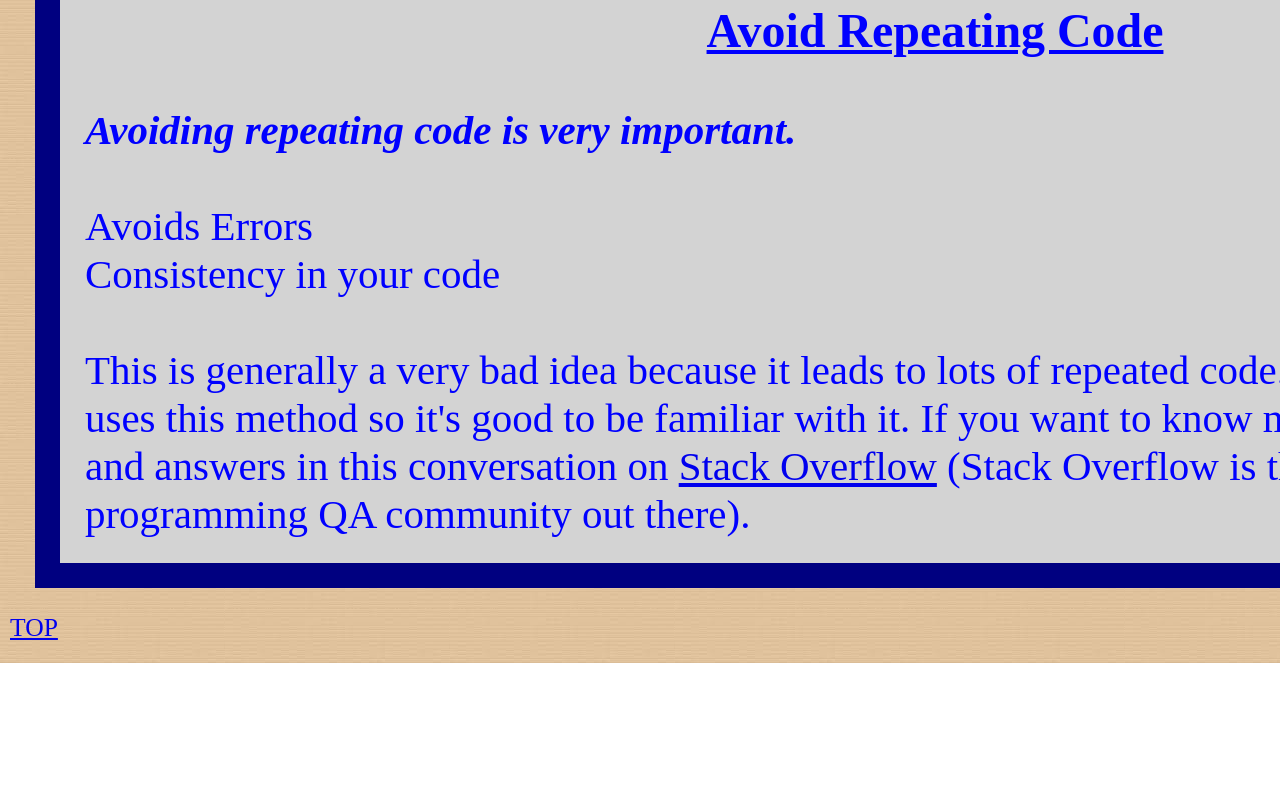
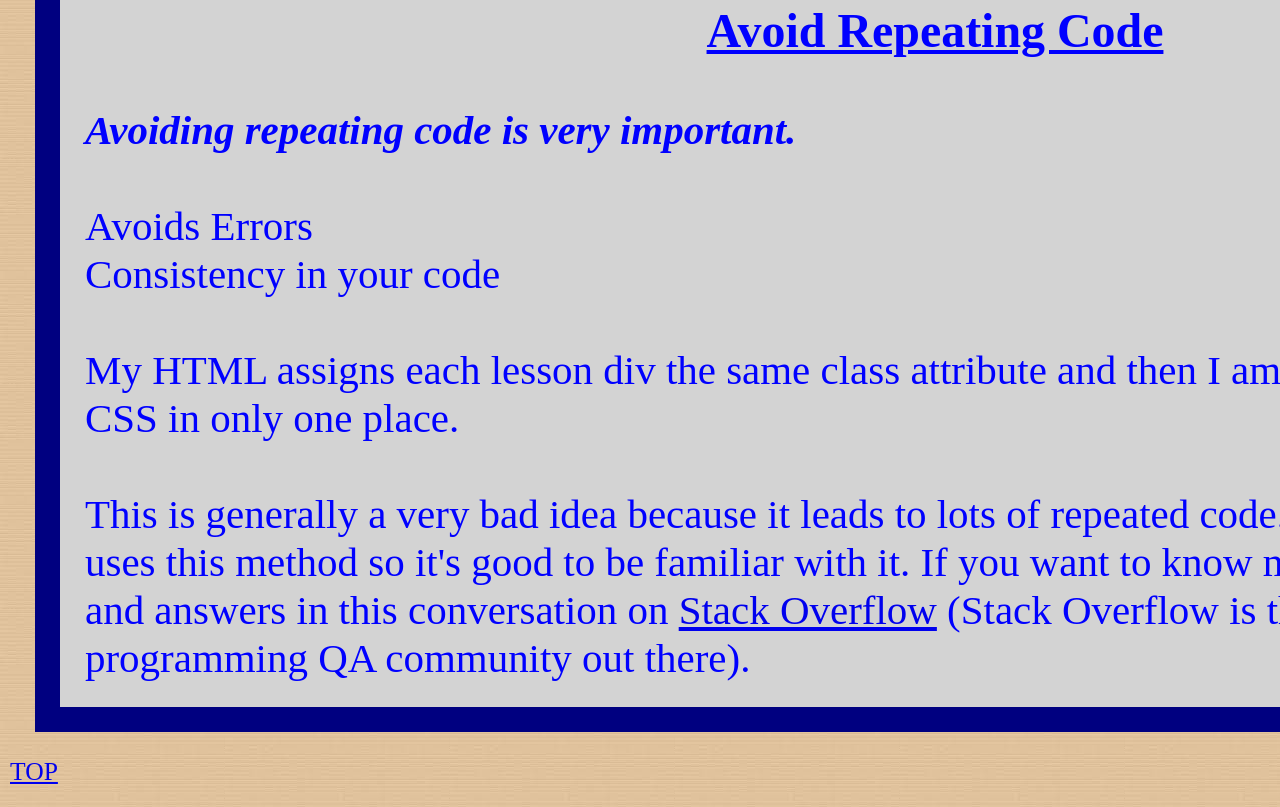
Before and after one commit to tynesha14/make-a-web-page, a plain HTML site: page ClassNotes/index.html in a window 1280 px wide. Shown: the part 3216-4023 px from the top of the page. Before the commit the page ends 3879 px from the top, so only its background shows below. Drawn offline with Linux system fonts and the light colour scheme.

Commit message:
Update index.html

```diff
--- a/ClassNotes/index.html
+++ b/ClassNotes/index.html
@@ -144,7 +144,10 @@
 								<b><em>Avoiding repeating code is very important.</em></b>
 
 										<br><br>Avoids Errors
-										<br>Consistency in your code<br>
+										<br>Consistency in your code<br><br>
+
+
+									My HTML assigns each lesson <span class="code">div</span> the same <span class="code">class attribute </span> and then I am able to style content using CSS in only one place.<br>
 
 								<br>This is generally a very bad idea because it leads to lots of repeated code. But you may see code that uses this method so it's good to be familiar with it. If you want to know more, check out the question and answers in this conversation on  <a href="http://stackoverflow.com/">Stack Overflow</a> (Stack Overflow is the most widely used programming QA community out there).
 
```
